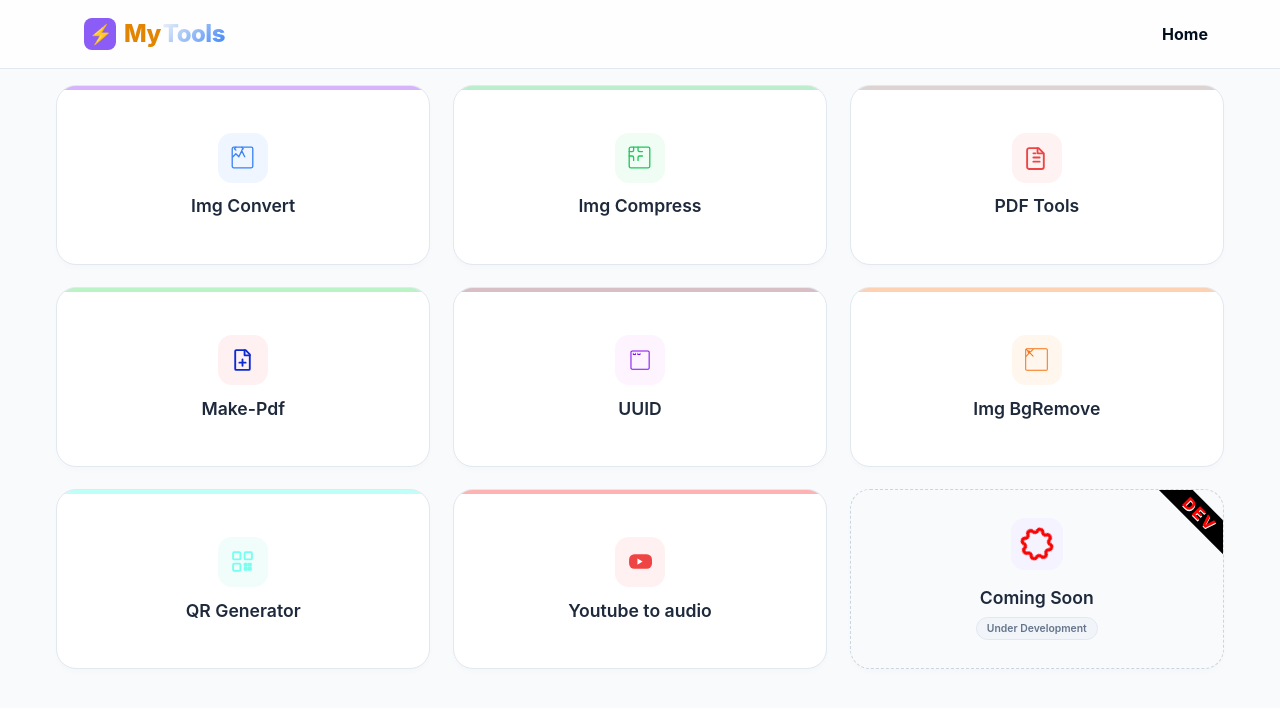
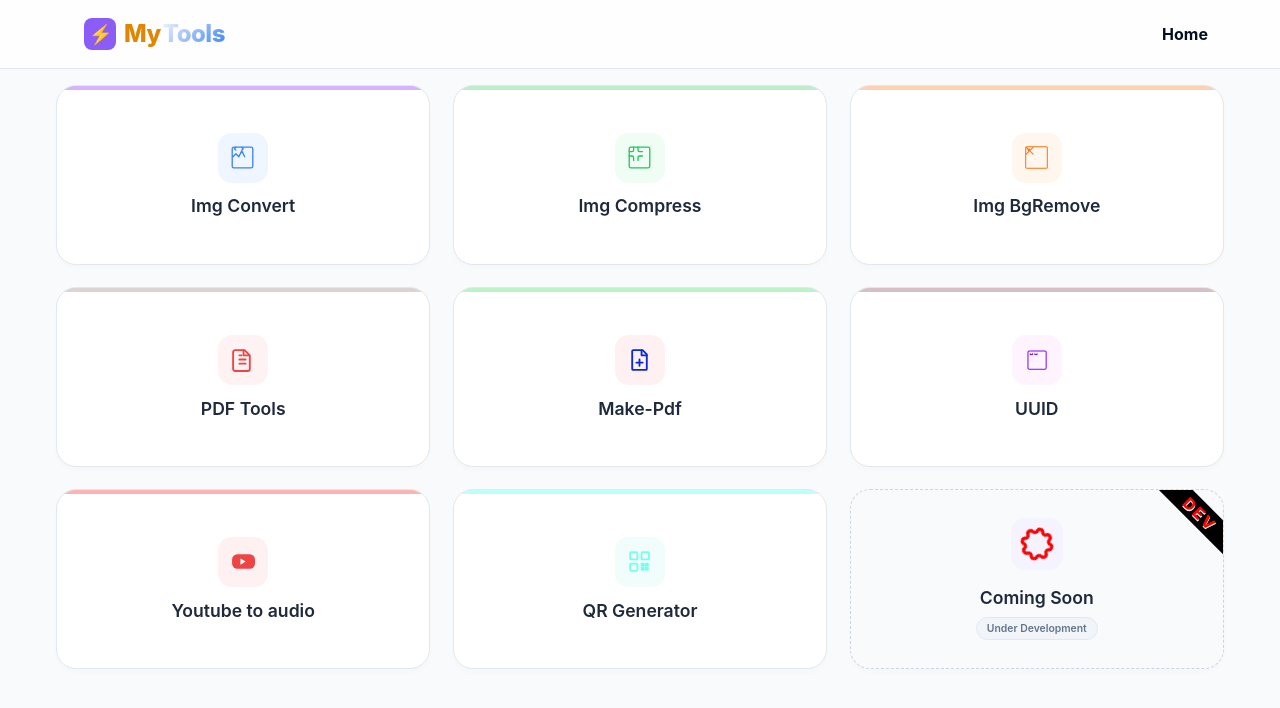
Before and after one commit to krAnkit2000/Quicktool, a React (Create React App) app: page / in a window 1280 px wide. Shown: the top 708 px of the page. Built offline with nearby package versions, Linux system fonts and the light colour scheme.

Commit message:
dashboard bug fix

```diff
--- a/src/components/Dashboard.js
+++ b/src/components/Dashboard.js
@@ -8,12 +8,12 @@
   const tools = [
     { id: 'img-convert',      title: 'Img Convert',     active: true  },
     { id: 'img-compress',     title: 'Img Compress',    active: true  },
+    { id: 'img-bgremove',     title: 'Img BgRemove',    active: true  },
     { id: 'pdf-edit',         title: 'PDF Tools',       active: true  },
     { id: 'make-pdf',         title: 'Make-Pdf',        active: true  },
     { id: 'uuid',             title: 'UUID',            active: true  },
-    { id: 'img-bgremove',     title: 'Img BgRemove',    active: true  },
-    { id: 'qr-gen',           title: 'QR Generator',    active: true  },
     { id: 'VideoConverter',   title: 'Youtube to audio',      active: true  },
+     { id: 'qr-gen',           title: 'QR Generator',    active: true  },
     { id: 'empty',            title: 'Empty',           active: false },
   ];
 
```
